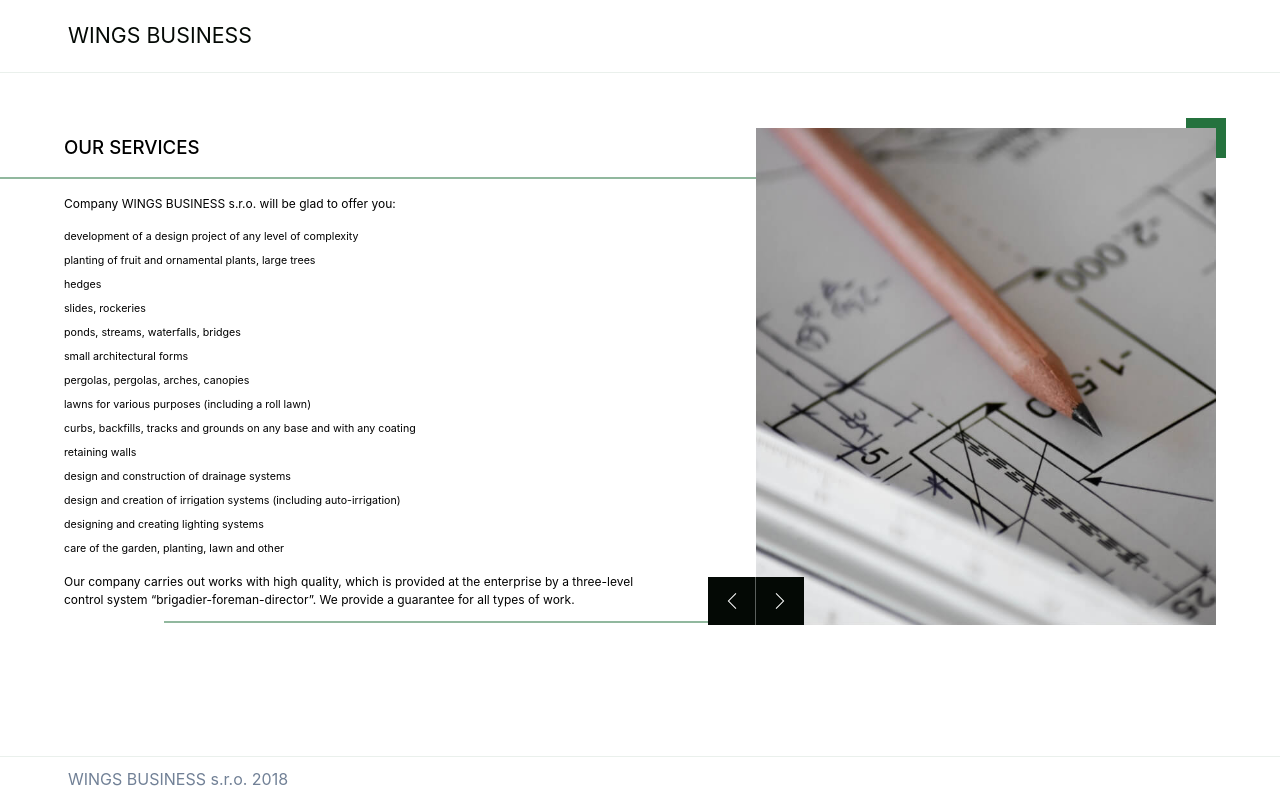
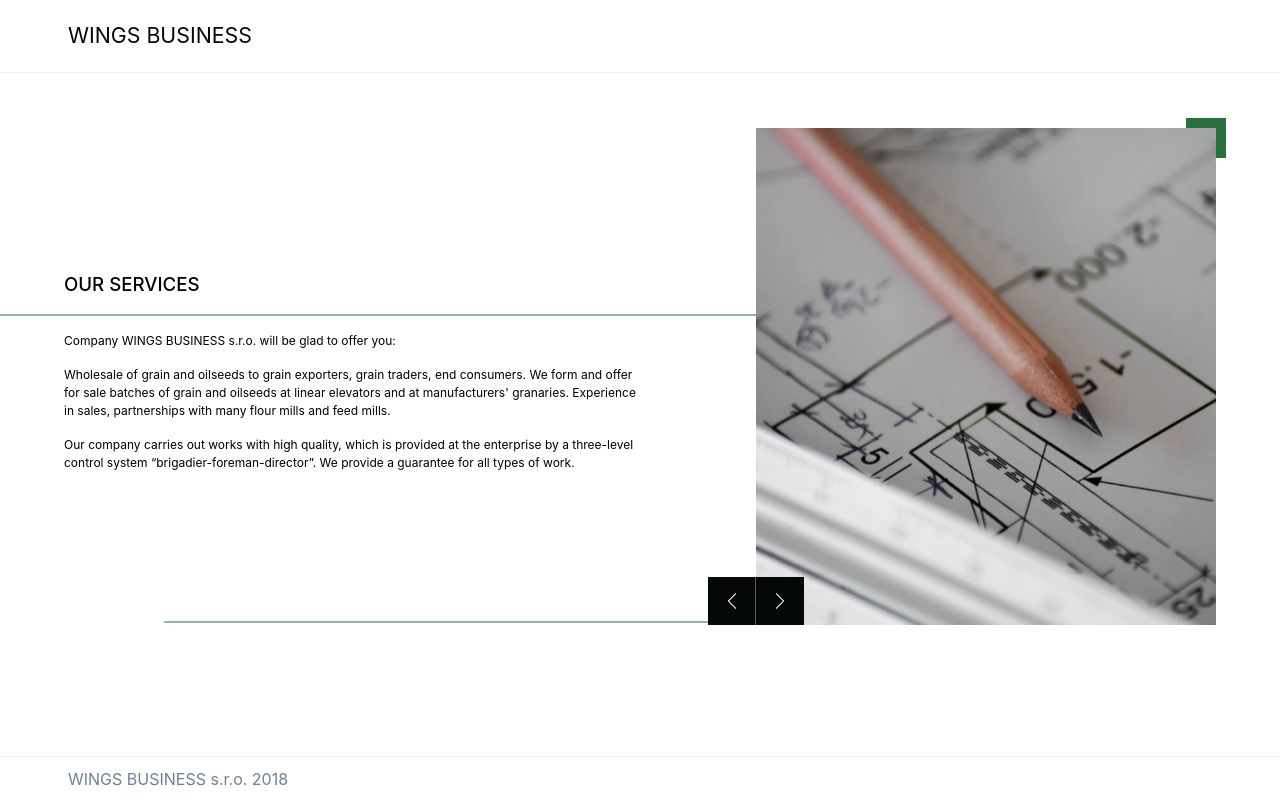
Before and after one commit to ChizimInc/wings-business, a Next.js app in the folder website/: page /services in a window 1280 px wide. Built offline with nearby package versions, Linux system fonts and the light colour scheme.

Commit message:
Change services content

```diff
--- a/website/components/Slide.tsx
+++ b/website/components/Slide.tsx
@@ -4,7 +4,8 @@ import Link from "next/link";
 type IAboutProps = {
   title: string;
   headerText?: string;
-  listItems: string[];
+  listItems?: string[];
+  contentText?: string;
   lastLine?: string;
   smallMargin?: boolean;
   bigContainer?: boolean;
@@ -81,13 +82,16 @@ export default function Slide(props: IAboutProps) {
             }
           </div>
           {
-            props.listItems.map((items) => (
+            props.listItems?.map((items) => (
               <div
                 key={items}
                 className={`${props.smallMargin ? 'my-2' : 'my-4'} text-[8pt]`}
               >{items}</div>
             ))
           }
+          <div>
+            { props.contentText }
+          </div>
           <div className="my-4">
             {
               props.lastLine
--- a/website/pages/services.tsx
+++ b/website/pages/services.tsx
@@ -8,22 +8,7 @@ export default function Services() {
         image="/assets/images/slides/services.jpg"
         title="OUR SERVICES"
         headerText="Company WINGS BUSINESS s.r.o. will be glad to offer you:"
-        listItems={[
-          'development of a design project of any level of complexity',
-          'planting of fruit and ornamental plants, large trees',
-          'hedges',
-          'slides, rockeries',
-          'ponds, streams, waterfalls, bridges',
-          'small architectural forms',
-          'pergolas, pergolas, arches, canopies',
-          'lawns for various purposes (including a roll lawn)',
-          'curbs, backfills, tracks and grounds on any base and with any coating',
-          'retaining walls',
-          'design and construction of drainage systems',
-          'design and creation of irrigation systems (including auto-irrigation)',
-          'designing and creating lighting systems',
-          'care of the garden, planting, lawn and other'
-        ]}
+        contentText="Wholesale of grain and oilseeds to grain exporters, grain traders, end consumers. We form and offer for sale batches of grain and oilseeds at linear elevators and at manufacturers' granaries. Experience in sales, partnerships with many flour mills and feed mills."
         smallMargin
         bigContainer
         lastLine="Our company carries out works with high quality, which is provided at the enterprise by a three-level control system “brigadier-foreman-director”. We provide a guarantee for all types of work."
```
